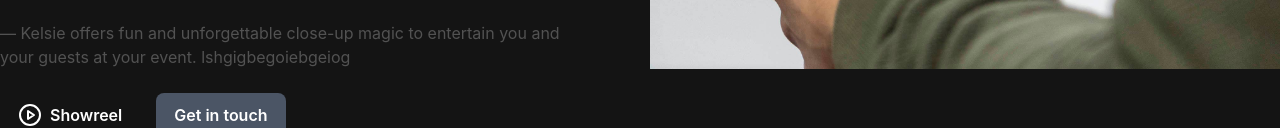
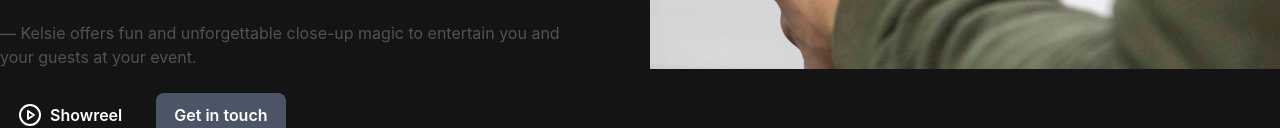
Before and after one commit to kelsiesmurphy/magician_site, a website built with Vite: page index.html in a window 1280 px wide. Shown: the part 579-707 px from the top of the page. Built offline with nearby package versions, Linux system fonts and the light colour scheme.

Commit message:
Updating website

```diff
--- a/index.html
+++ b/index.html
@@ -23,7 +23,6 @@
         <div class="container-left">
           <h1>“Professional, engaging and completely entertaining!”</h1>
           <p>— Kelsie offers fun and unforgettable close-up magic to entertain you and your guests at your event.
-            lshgigbegoiebgeiog
           </p>
           <div class="button-wrapper">
             <button class="button-tertiary"><i data-feather="play-circle"></i>Showreel</button>
```
